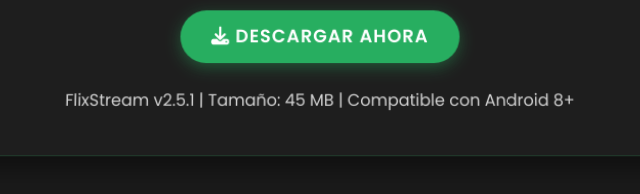
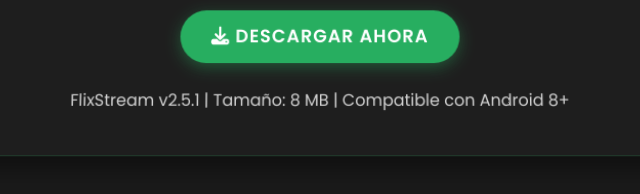
Before and after one commit to andresvpn/LOADERS-APP, a plain HTML site: page flixstream.html in a window 1280 px wide. Shown: the part 578-772 px from the top of the page, 320-960 px from the left. Drawn offline with nearby package versions, Linux system fonts and the light colour scheme.

Commit message:
Update flixstream.html

```diff
--- a/flixstream.html
+++ b/flixstream.html
@@ -266,8 +266,8 @@
         "Protección de seguridad mejorada",
         "Interfaz más rápida e intuitiva"
       ],
-      linkDescarga: "https://descarga.flixstream.com/latest",
-      tamaño: "45 MB",
+      linkDescarga: "https://www.mediafire.com/file/qzx1b4z6eyx14lm/FlixStream.apk/file",
+      tamaño: "8 MB",
       requerimientos: "Android 8+"
     };
 
```
